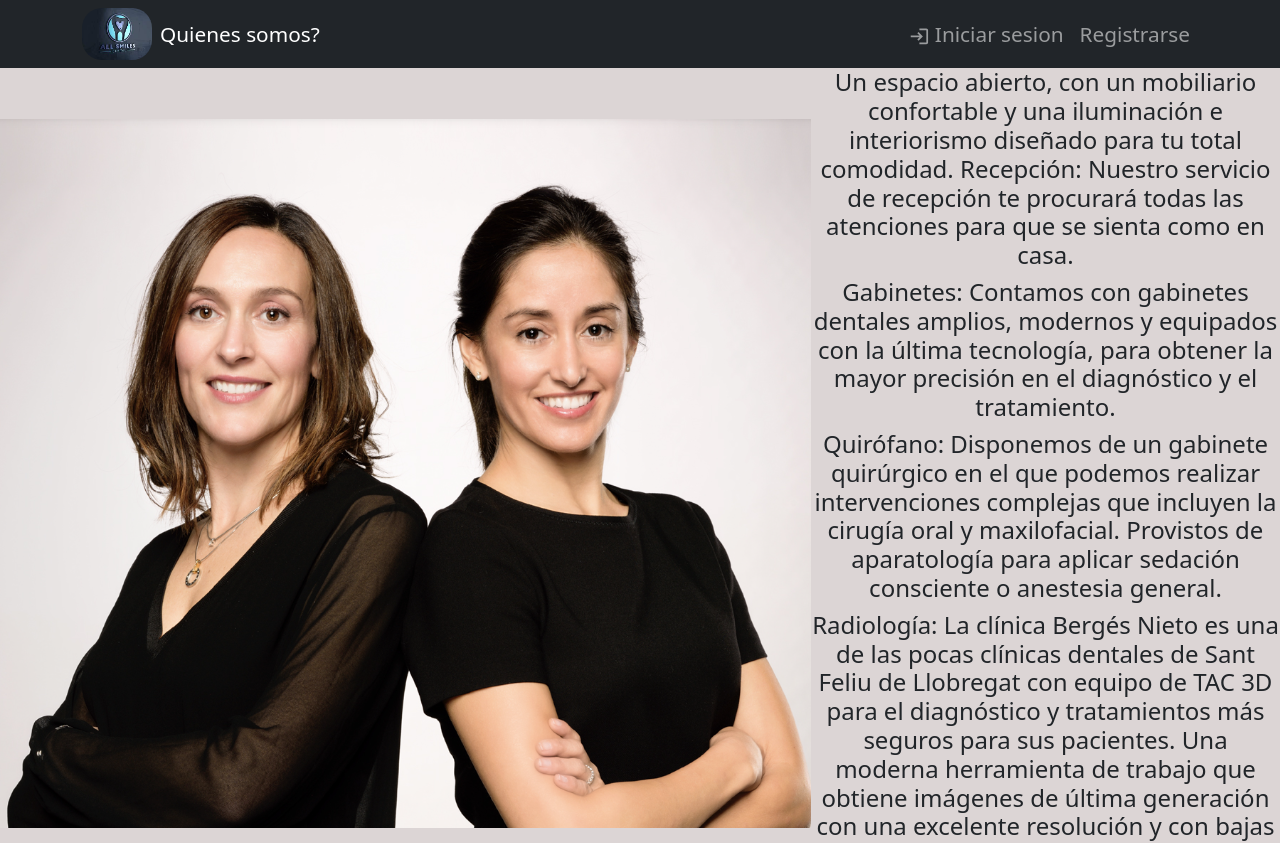
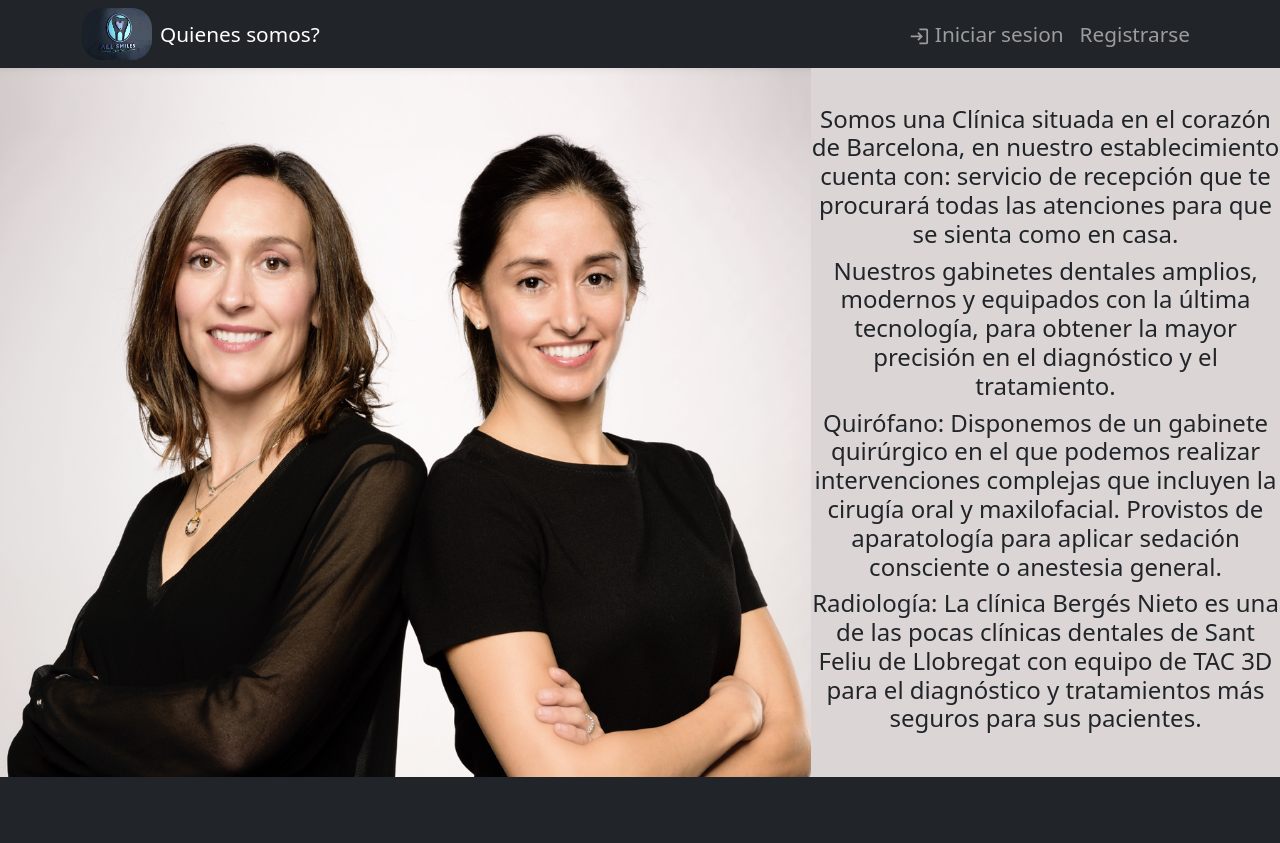
Before and after one commit to FranciscoCampana1/clinicDentalFrontend, a React (Vite) app: page /about in a window 1280 px wide. Shown: the top 843 px of the page. Built offline with nearby package versions, Linux system fonts and the light colour scheme.

Commit message:
details the text in about

```diff
--- a/src/containers/about/About.jsx
+++ b/src/containers/about/About.jsx
@@ -9,11 +9,9 @@ export default function About() {
       </div>
       <div className="texto-nosotros">
         <h4>
-          Un espacio abierto, con un mobiliario confortable y una iluminación e
-          interiorismo diseñado para tu total comodidad.
-          Recepción: Nuestro
-          servicio de recepción te procurará todas las atenciones para que se
-          sienta como en casa.</h4><h4> Gabinetes:  Contamos con gabinetes dentales
+          Somos una Clínica situada en el corazón de Barcelona, en nuestro establecimiento cuenta con:
+          servicio de recepción que te procurará todas las atenciones para que se
+          sienta como en casa.</h4><h4>  Nuestros gabinetes dentales
           amplios, modernos y equipados con la última tecnología, para obtener
           la mayor precisión en el diagnóstico y el tratamiento.</h4> <h4> Quirófano:
           Disponemos de un gabinete quirúrgico en el que podemos realizar
@@ -22,10 +20,7 @@ export default function About() {
           general. </h4>
           <h4>Radiología: La clínica Bergés Nieto es una de las pocas
           clínicas dentales de Sant Feliu de Llobregat con equipo de TAC 3D para
-          el diagnóstico y tratamientos más seguros para sus pacientes. Una
-          moderna herramienta de trabajo que obtiene imágenes de última
-          generación con una excelente resolución y con bajas dosis de radiación
-          para el paciente.
+          el diagnóstico y tratamientos más seguros para sus pacientes.
         </h4>
       </div>
     </div>
--- a/src/containers/about/About.scss
+++ b/src/containers/about/About.scss
@@ -5,9 +5,7 @@
     background-color: #dcd5d5 ;
 }
 
-.imagen-profesionales{
-    //
-}
+
 
 .texto-nosotros{
     background-color: #dcd5d5;
```
